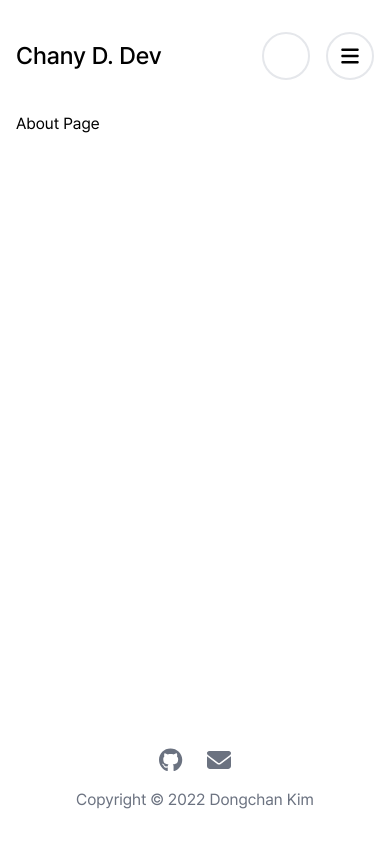
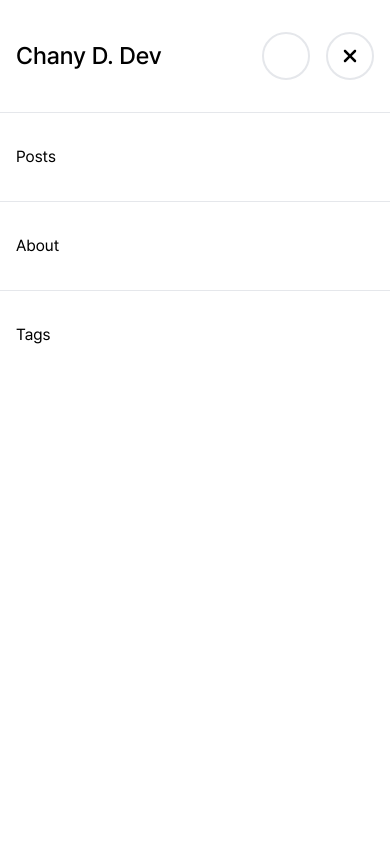
Before and after one commit to chanyDev/chany-blog, a Next.js app: page /about in a window 390 px wide. Both pictures are taken after a click on the button 350 px from the left and 56 px from the top of the page. Built offline with nearby package versions, Linux system fonts and the light colour scheme.

Commit message:
style : 드롭다운 메뉴 레이아웃 구현

```diff
--- /dev/null
+++ b/components/common/DropDown.tsx
@@ -0,0 +1,56 @@
+import Link from 'next/link';
+
+import { useEffect, useState } from 'react';
+
+import Portal from './Portal';
+
+interface DropDownProps {
+  visible: boolean;
+  handleToggleDropDown: () => void;
+}
+
+const DropDown = ({ visible, handleToggleDropDown }: DropDownProps) => {
+  const [rootEl, setRootEl] = useState<Element | null>(null);
+
+  useEffect(() => {
+    const root = document.getElementById('portal');
+    setRootEl(root);
+  }, []);
+
+  return (
+    <Portal root={rootEl}>
+      <div
+        onClick={handleToggleDropDown}
+        className={`fixed inset-0 w-full h-screen origin-[0_10%] transition duration-300 bg-white dark:bg-gray-900 pt-[112px] md:hidden ${
+          visible ? 'scale-y-100 opacity-100' : 'scale-y-0 opacity-0'
+        } `}
+      >
+        <ul className="flex flex-col">
+          <li>
+            <Link href={'/posts'}>
+              <a className="flex px-4 py-8 text-black transition border-t dark:text-white hover:bg-gray-100 dark:hover:bg-gray-800 dark:border-gray-600">
+                Posts
+              </a>
+            </Link>
+          </li>
+          <li>
+            <Link href={'/about'}>
+              <a className="flex px-4 py-8 text-black transition border-t dark:text-white hover:bg-gray-100 dark:hover:bg-gray-800 dark:border-gray-600">
+                About
+              </a>
+            </Link>
+          </li>
+          <li>
+            <Link href={'/tags'}>
+              <a className="flex px-4 py-8 text-black transition border-t dark:text-white hover:bg-gray-100 dark:hover:bg-gray-800 dark:border-gray-600">
+                Tags
+              </a>
+            </Link>
+          </li>
+        </ul>
+      </div>
+    </Portal>
+  );
+};
+
+export default DropDown;
--- a/components/common/Header.tsx
+++ b/components/common/Header.tsx
@@ -1,11 +1,15 @@
 import Link from 'next/link';
 
-import { MenuIcon } from '@components/icons';
+import { CloseIcon, MenuIcon } from '@components/icons';
+import useVisible from '@hooks/useVisible';
 import ThemeSwitch from './ThemeSwitch';
+import DropDown from './DropDown';
 
 const Header = () => {
+  const { visible, handleToggleDropDown } = useVisible();
+
   return (
-    <div className="w-full">
+    <div className="z-20 w-full">
       <header className="flex items-center justify-between max-w-3xl py-8 mx-auto xl:max-w-5xl">
         <div>
           <Link href={'/'}>
@@ -36,12 +40,20 @@ const Header = () => {
           </ul>
           <div className="flex gap-4 ml-8">
             <ThemeSwitch />
-            <button className="p-3 transition border-2 border-gray-200 hover:border-black dark:border-gray-600 dark:hover:border-white md:hidden rounded-3xl">
-              <MenuIcon className="w-5 h-5 fill-current" />
+            <button
+              onClick={handleToggleDropDown}
+              className="p-3 transition border-2 border-gray-200 hover:border-black dark:border-gray-600 dark:hover:border-white md:hidden rounded-3xl modal"
+            >
+              {visible ? (
+                <CloseIcon className="w-5 h-5 text-black transition fill-current dark:text-white" />
+              ) : (
+                <MenuIcon className="w-5 h-5 text-black transition fill-current dark:text-white" />
+              )}
             </button>
           </div>
         </nav>
       </header>
+      <DropDown visible={visible} handleToggleDropDown={handleToggleDropDown} />
     </div>
   );
 };
```
